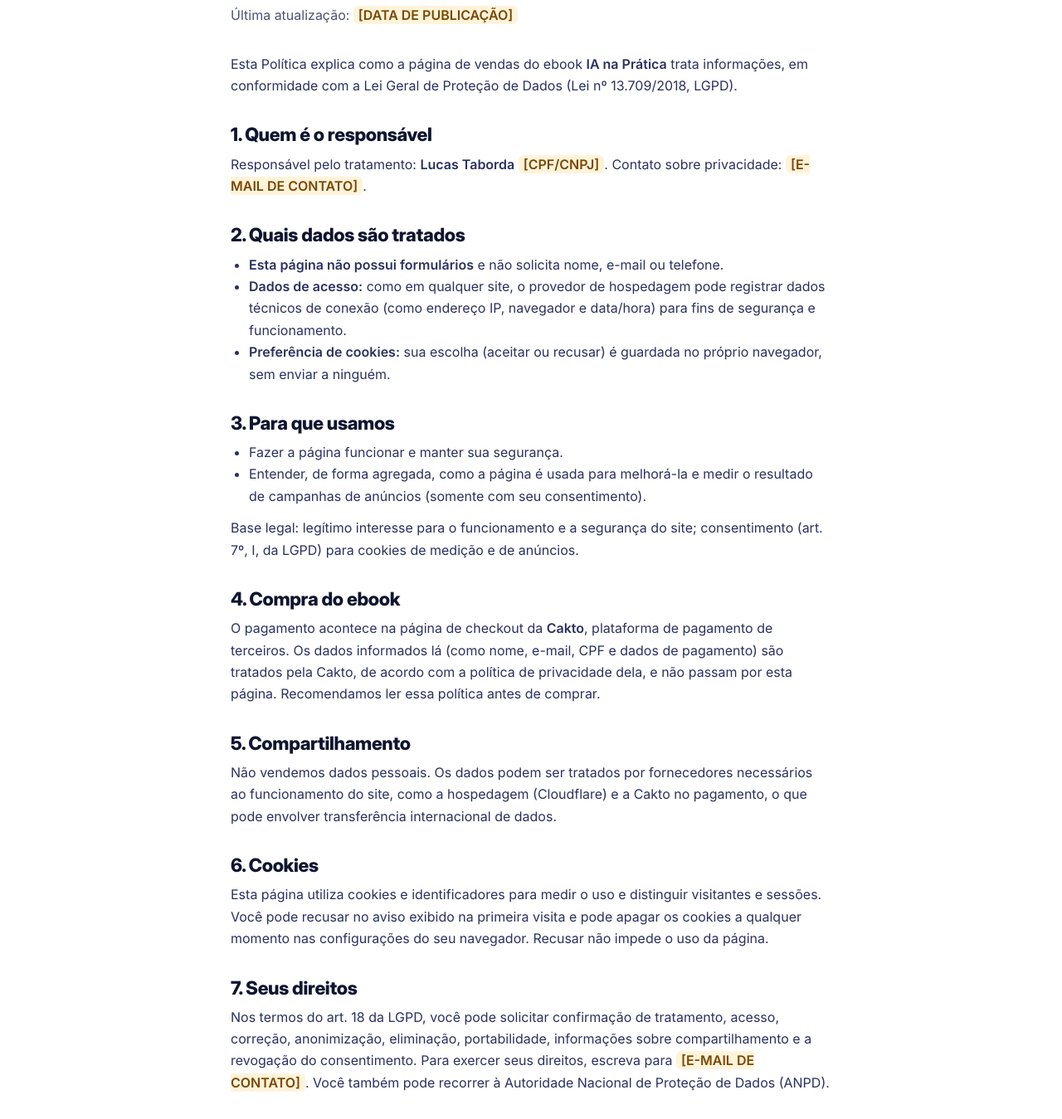
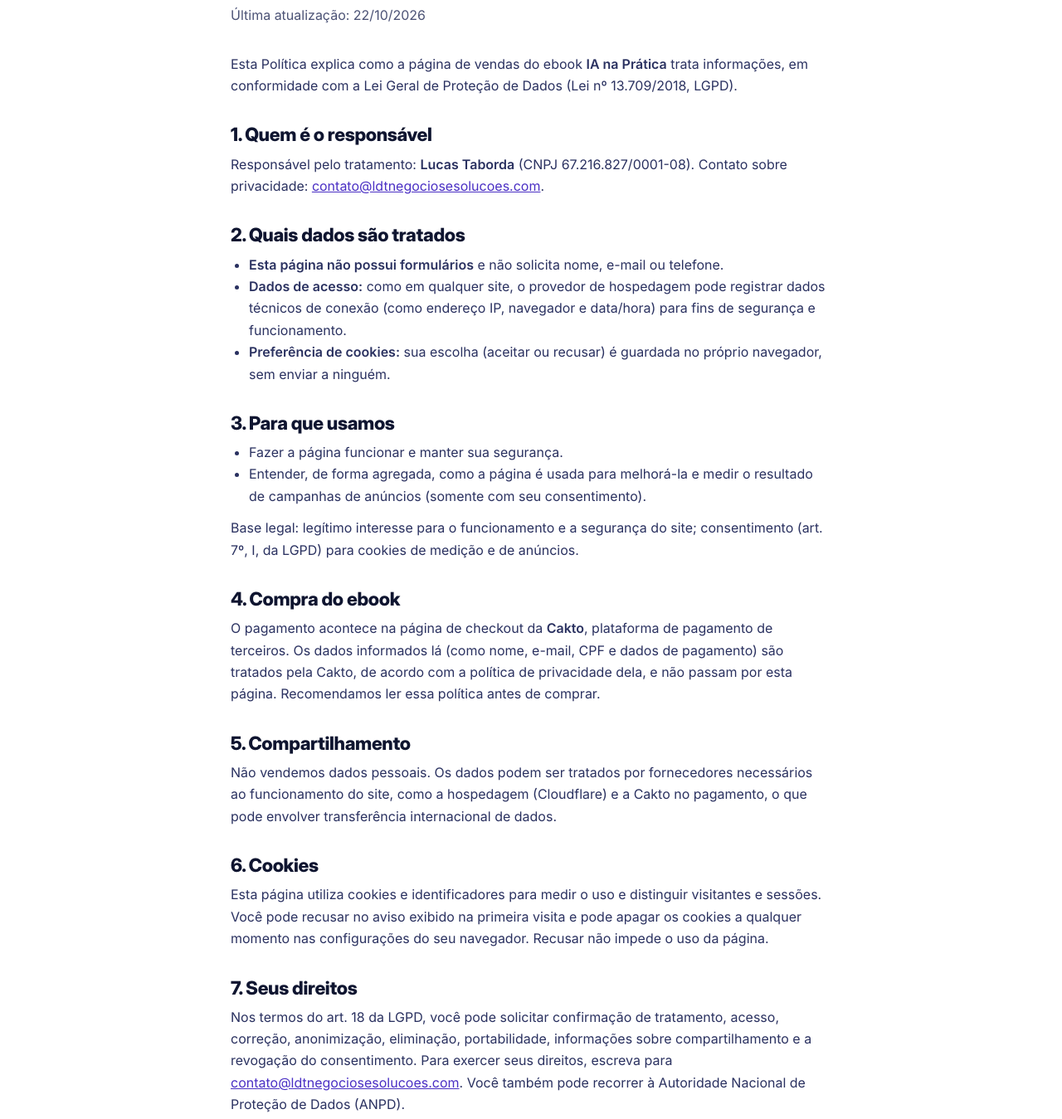
Before and after one commit to Lucas12es/IA_NAPRATICA, a plain HTML site: page politica-de-privacidade/index.html in a window 1280 px wide. Shown: the part 230-1579 px from the top of the page at 83% size. Drawn offline with Linux system fonts and the light colour scheme.

Commit message:
Atualizacao da landing page

```diff
--- a/politica-de-privacidade/index.html
+++ b/politica-de-privacidade/index.html
@@ -21,12 +21,12 @@
     <a class="back" href="../">&larr; Voltar à página inicial</a>
 
     <h1>Política de Privacidade</h1>
-    <p class="meta">Última atualização: <span class="todo">[DATA DE PUBLICAÇÃO]</span></p>
+    <p class="meta">Última atualização: 22/10/2026</p>
 
     <p>Esta Política explica como a página de vendas do ebook <strong>IA na Prática</strong> trata informações, em conformidade com a Lei Geral de Proteção de Dados (Lei nº 13.709/2018, LGPD).</p>
 
     <h2>1. Quem é o responsável</h2>
-    <p>Responsável pelo tratamento: <strong>Lucas Taborda</strong> <span class="todo">[CPF/CNPJ]</span>. Contato sobre privacidade: <span class="todo">[E-MAIL DE CONTATO]</span>.</p>
+    <p>Responsável pelo tratamento: <strong>Lucas Taborda</strong> (CNPJ 67.216.827/0001-08). Contato sobre privacidade: <a href="mailto:contato@ldtnegociosesolucoes.com">contato@ldtnegociosesolucoes.com</a>.</p>
 
     <h2>2. Quais dados são tratados</h2>
     <ul>
@@ -52,7 +52,7 @@
     <p>Esta página utiliza cookies e identificadores para medir o uso e distinguir visitantes e sessões. Você pode recusar no aviso exibido na primeira visita e pode apagar os cookies a qualquer momento nas configurações do seu navegador. Recusar não impede o uso da página.</p>
 
     <h2>7. Seus direitos</h2>
-    <p>Nos termos do art. 18 da LGPD, você pode solicitar confirmação de tratamento, acesso, correção, anonimização, eliminação, portabilidade, informações sobre compartilhamento e a revogação do consentimento. Para exercer seus direitos, escreva para <span class="todo">[E-MAIL DE CONTATO]</span>. Você também pode recorrer à Autoridade Nacional de Proteção de Dados (ANPD).</p>
+    <p>Nos termos do art. 18 da LGPD, você pode solicitar confirmação de tratamento, acesso, correção, anonimização, eliminação, portabilidade, informações sobre compartilhamento e a revogação do consentimento. Para exercer seus direitos, escreva para <a href="mailto:contato@ldtnegociosesolucoes.com">contato@ldtnegociosesolucoes.com</a>. Você também pode recorrer à Autoridade Nacional de Proteção de Dados (ANPD).</p>
 
     <h2>8. Segurança</h2>
     <p>Adotamos medidas razoáveis para proteger as informações, como o uso de conexão HTTPS na hospedagem. Nenhum sistema é totalmente imune a riscos.</p>
```
Also changed, not shown: termos-de-uso/index.html (+2 -2 lines).
